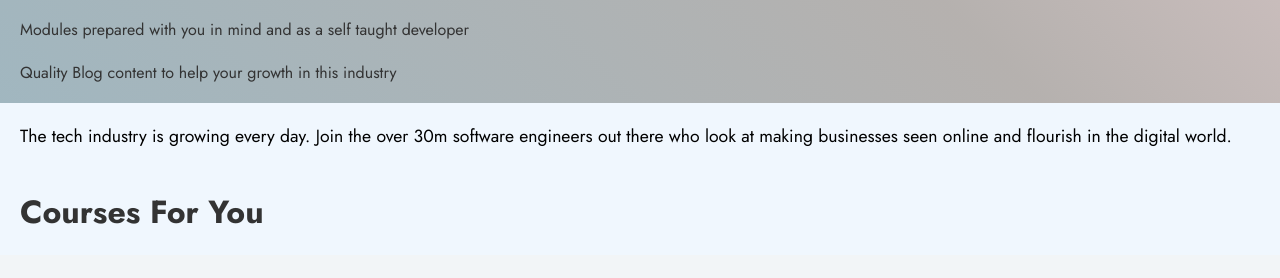
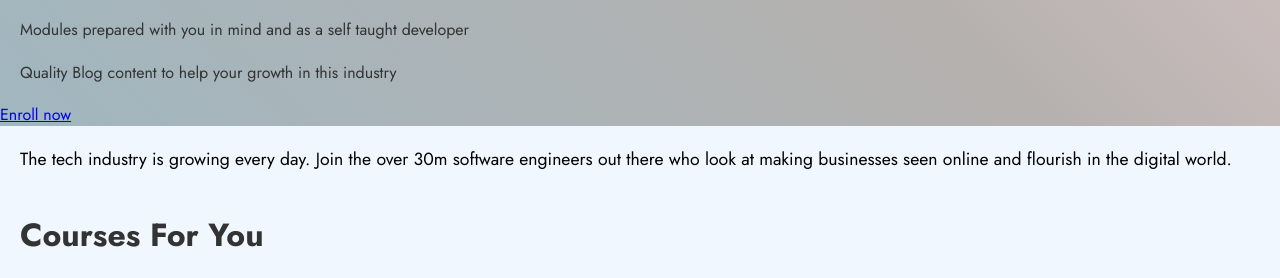
Before and after one commit to bryangodson/danengines, a plain HTML site: page index.html in a window 1280 px wide. Shown: the part 705-983 px from the top of the page. Before the commit the page ends 960 px from the top, so only its background shows below. Drawn offline with Linux system fonts and the light colour scheme.

Commit message:
Update index.html

```diff
--- a/index.html
+++ b/index.html
@@ -27,6 +27,7 @@
         <br />
         <p>Quality Blog content to help your growth in this industry</p>
       </div>
+      <a href="#">Enroll now</a>
     </header>
     <main>
       <p class="intro">
```
